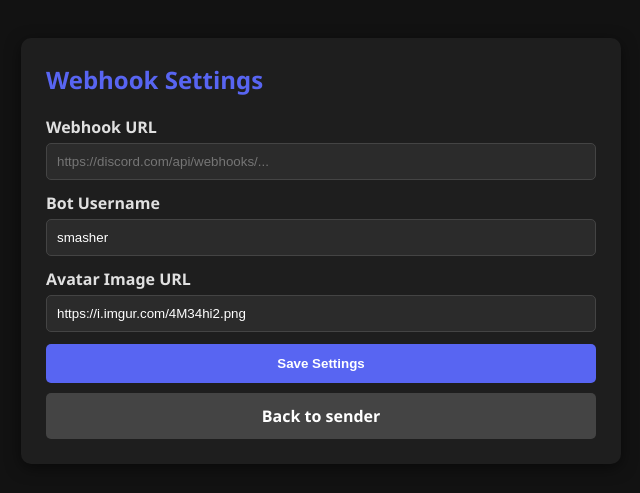
After one commit to syb6/webhook-poster, a Flask app: page /settings in a window 1280 px wide. The commit adds this page. Shown: the top 493 px of the page, without its empty margins (319-959 px from the left). Run offline with Flask 3, Linux system fonts and the light colour scheme.

Commit message:
Updated features

```diff
--- a/app.py
+++ b/app.py
@@ -31,9 +31,15 @@ def save_config(config):
 
 @app.route("/")
 def index():
-    """Renders the main web page with loaded configuration."""
+    """Renders the message sender page."""
+    return render_template("index.html")
+
+
+@app.route("/settings")
+def settings():
+    """Renders the configuration page."""
     config = load_config()
-    return render_template("index.html", config=config)
+    return render_template("settings.html", config=config)
 
 
 @app.route("/api/config", methods=["POST"])
--- /dev/null
+++ b/templates/settings.html
@@ -0,0 +1,138 @@
+<!doctype html>
+<html lang="en">
+  <head>
+    <meta charset="UTF-8" />
+    <meta name="viewport" content="width=device-width, initial-scale=1.0" />
+    <title>Webhook Settings</title>
+    <style>
+      body {
+        font-family: "Segoe UI", Tahoma, Geneva, Verdana, sans-serif;
+        background-color: #121212;
+        color: #e0e0e0;
+        display: flex;
+        justify-content: center;
+        padding: 30px;
+      }
+      .container {
+        width: 100%;
+        max-width: 550px;
+        background-color: #1e1e1e;
+        padding: 25px;
+        border-radius: 10px;
+        box-shadow: 0 4px 15px rgba(0, 0, 0, 0.5);
+      }
+      h2 {
+        color: #5865f2;
+        margin-top: 0;
+      }
+      label {
+        display: block;
+        margin-bottom: 5px;
+        font-weight: bold;
+      }
+      input[type="text"] {
+        width: 100%;
+        padding: 10px;
+        margin-bottom: 12px;
+        background-color: #2b2b2b;
+        border: 1px solid #444;
+        border-radius: 5px;
+        color: #fff;
+        box-sizing: border-box;
+      }
+      button,
+      .back-link {
+        display: block;
+        width: 100%;
+        padding: 12px;
+        box-sizing: border-box;
+        border: none;
+        color: white;
+        font-weight: bold;
+        border-radius: 5px;
+        cursor: pointer;
+        text-align: center;
+        text-decoration: none;
+      }
+      button {
+        background-color: #5865f2;
+      }
+      button:hover {
+        background-color: #4752c4;
+      }
+      .back-link {
+        margin-top: 10px;
+        background-color: #444;
+      }
+      .back-link:hover {
+        background-color: #555;
+      }
+      .status {
+        margin-top: 15px;
+        padding: 10px;
+        border-radius: 5px;
+        display: none;
+        font-weight: bold;
+      }
+      .status.success {
+        background-color: #1b5e20;
+        color: #a5d6a7;
+        display: block;
+      }
+      .status.error {
+        background-color: #b71c1c;
+        color: #ef9a9a;
+        display: block;
+      }
+    </style>
+  </head>
+  <body>
+    <div class="container">
+      <h2>Webhook Settings</h2>
+
+      <label for="webhook_url">Webhook URL</label>
+      <input
+        type="text"
+        id="webhook_url"
+        value="{{ config.webhook_url }}"
+        placeholder="https://discord.com/api/webhooks/..."
+      />
+
+      <label for="username">Bot Username</label>
+      <input type="text" id="username" value="{{ config.username }}" />
+
+      <label for="avatar_url">Avatar Image URL</label>
+      <input type="text" id="avatar_url" value="{{ config.avatar_url }}" />
+
+      <button type="button" onclick="saveConfig()">Save Settings</button>
+      <a class="back-link" href="{{ url_for('index') }}">Back to sender</a>
+      <div id="status" class="status"></div>
+    </div>
+
+    <script>
+      function showStatus(text, isError) {
+        const statusDiv = document.getElementById("status");
+        statusDiv.innerText = text;
+        statusDiv.className = "status " + (isError ? "error" : "success");
+      }
+
+      async function saveConfig() {
+        const webhook_url = document.getElementById("webhook_url").value;
+        const username = document.getElementById("username").value;
+        const avatar_url = document.getElementById("avatar_url").value;
+
+        try {
+          const res = await fetch("/api/config", {
+            method: "POST",
+            headers: { "Content-Type": "application/json" },
+            body: JSON.stringify({ webhook_url, username, avatar_url }),
+          });
+          const data = await res.json();
+          showStatus(data.message, data.status === "error");
+        } catch (error) {
+          showStatus("Could not save settings. Please try again.", true);
+        }
+      }
+    </script>
+  </body>
+</html>
```
Also changed, not shown: templates/index.html (+64 -32 lines).
